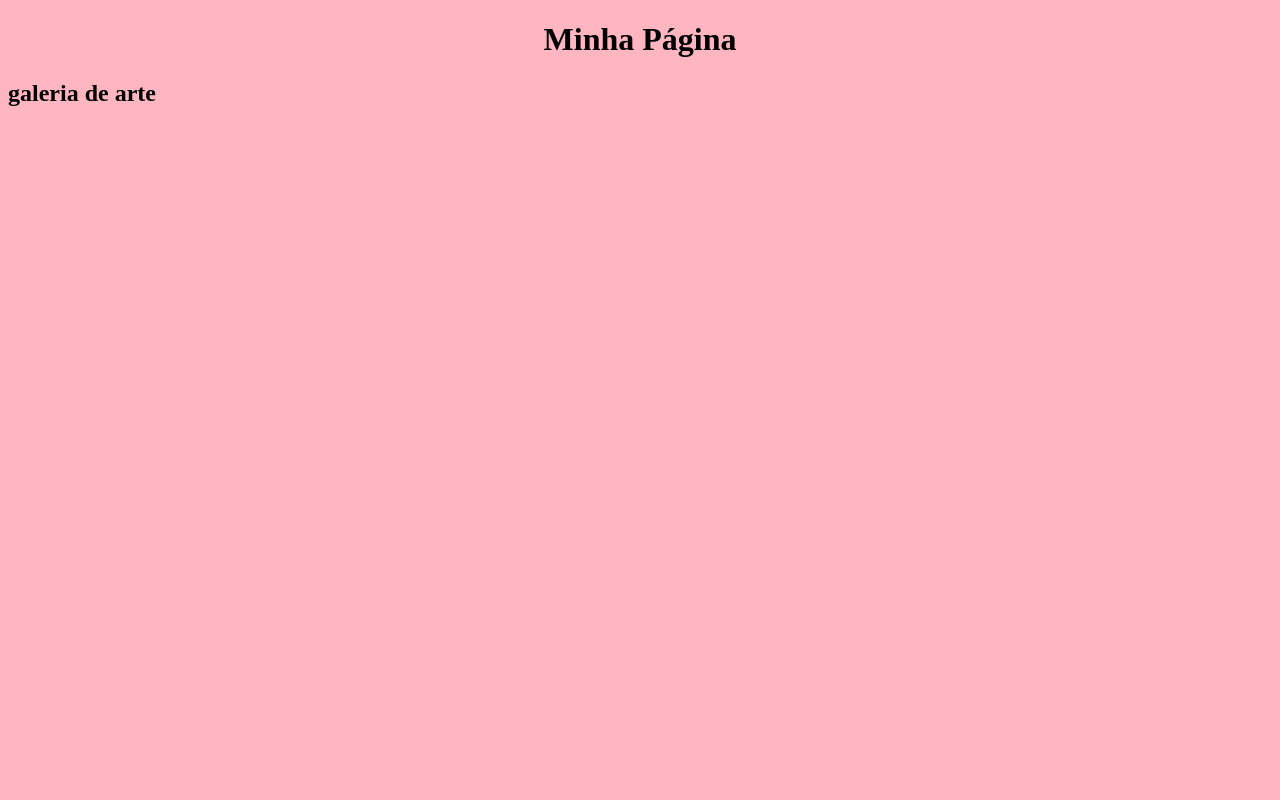
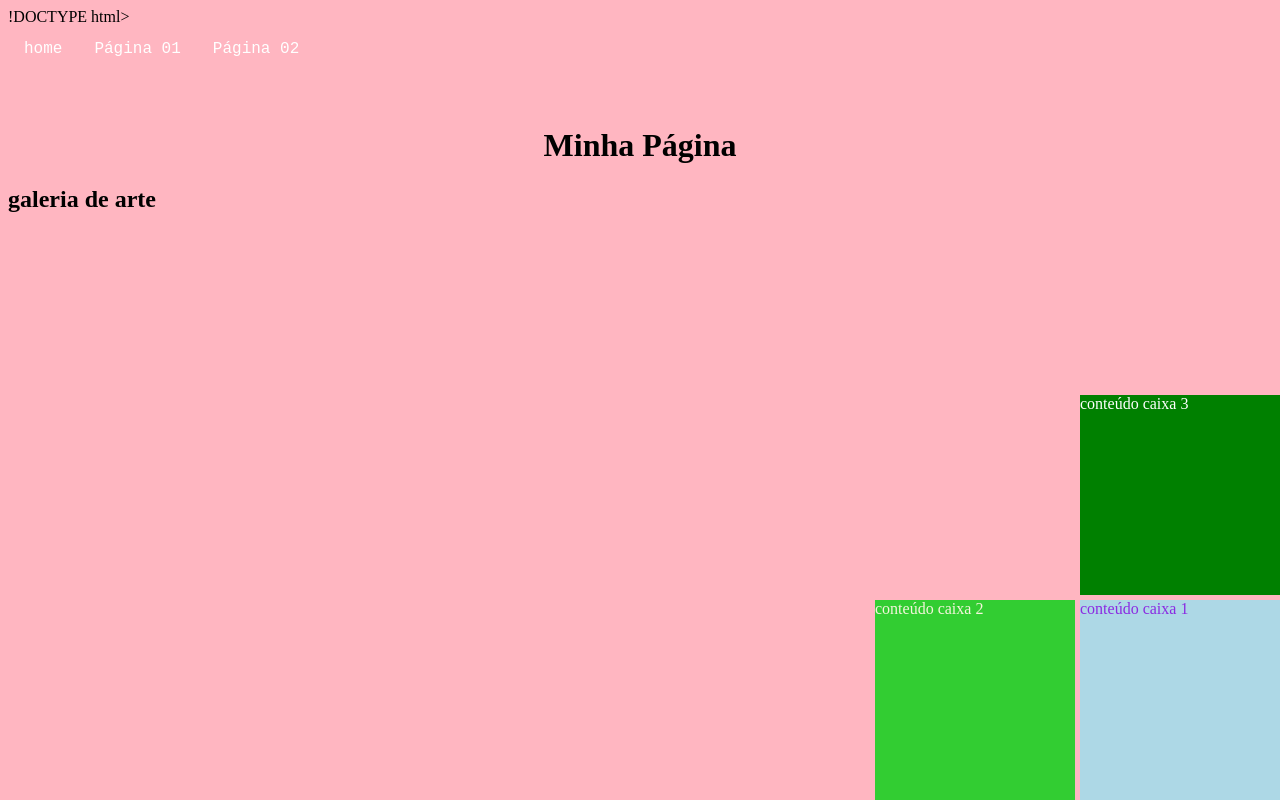
Before and after one commit to victorprimeiroG/primeirog_2t, a plain HTML site: page index.html in a window 1280 px wide. Drawn offline with Linux system fonts and the light colour scheme.

Commit message:
Add files via upload

```diff
--- a/estilo.css
+++ b/estilo.css
@@ -1,6 +1,84 @@
 body {
-  background: lightpink;
-}
+    background: lightpink;
+  }
 h1 {
   text-align: center;
 }
+.caixa1{
+  position: absolute;
+  background: lightblue;
+  color: blueviolet;
+  width: 200px;
+  height: 200px;
+  right: 0;
+  bottom: 0;
+}
+
+.caixa2 {
+  position: absolute;
+  background: limegreen;
+  color: beige;
+  width: 200px;
+  height: 200px;
+  right: 205px;
+  bottom: 0;
+}
+
+.caixa3 {
+  position: absolute;
+  background: green;
+  color: #FFFFFF;
+  width: 200px;
+  height: 200px;
+  right: 0;
+  bottom: 205px;
+}
+
+.menuprincipal {
+  position: relative;
+  top: 0;
+  width: 100%;
+  height:80px ;
+  background: rgb(rbg(8, 134, 218));
+  font-family: 'Courier New', Courier, monospace;
+}
+
+nav ul {
+  list-style-type: none;
+  margin: 0;
+  padding: 0;
+  overflow: 0;
+}
+li {
+ float: left;
+}
+li a {
+ display: block;
+ color: #FFFFFF;
+ text-align: center;
+ padding: 14px 16px;
+ text-decoration: none;
+ font-family: 'Courier New', Courier, monospace;
+}
+li a:hover {
+ background: rgb(163, 224, 216);
+ color: black;
+}
+#morango {
+  width: 30%;
+}
+.caixaMorango {
+  position: absolute;
+  top: 50px;
+  left: 0;
+  width: 90%;
+  height: 200%;
+  background-color: yellow;
+  margin: 20px;
+  border-color: blueviolet;
+  border-width: 20px;
+  border-style: double;
+  padding: 20px;
+  display: flex;
+  justify-content: center;
+}
--- a/index.html
+++ b/index.html
@@ -1,4 +1,4 @@
-<!DOCTYPE html>
+!DOCTYPE html>
 <html lang="pt-br" dir="ltr">
   <head>
     <meta charset="utf-8">
@@ -6,8 +6,26 @@
     <link rel="stylesheet" href="estilo.css">
   </head>
   <body>
+    <div class="menuprincipal">
+      <nav>
+          <ul>
+              <li><a href="index.html">home</a></li>
+              <li><a href="pagina01.html">Página 01</a></li>
+              <li><a href="pagina02.html">Página 02</a></li>
+          </ul>
+      </nav>
+  </div>
     <h1>Minha Página</h1>
     <h2>galeria de arte</h2>
 
-  </body>
-</html>
+    <div class="Caixa1">
+      conteúdo caixa 1
+    </div>
+
+    <div class="caixa2">
+      conteúdo caixa 2
+    </div>
+
+    <div class="caixa3">
+      conteúdo caixa 3
+    </div>
--- /dev/null
+++ b/pagina01.html
@@ -0,0 +1,26 @@
+!DOCTYPE html>
+<html lang="pt-br">
+<head>
+    <meta charset="UTF-8">
+    <meta http-equiv="X-UA-Compatible" content="IE=edge">
+    <meta name="viewpoint" content="width=device-width, initial-scale=1.0">
+    <title>Document</title>
+    <link rel="stylesheet" href="estilo.css">
+</head>
+<body>
+    <div class="menuprincipal">
+        <nav>
+            <ul>
+                <li><a href="index.html">home</a></li>
+                <li><a href="pagina01.html">Página 01</a></li>
+                <li><a href="pagina02.html">Página 02</a></li>
+            </ul>
+        </nav>
+    </div>
+
+    <div class="caixaMorango">
+        <img id="morango" src="morango.jpg" alt="">
+    </div>
+
+</body>
+</html>
```
Also changed, not shown: pagina02.html (added, +22 -0 lines).
